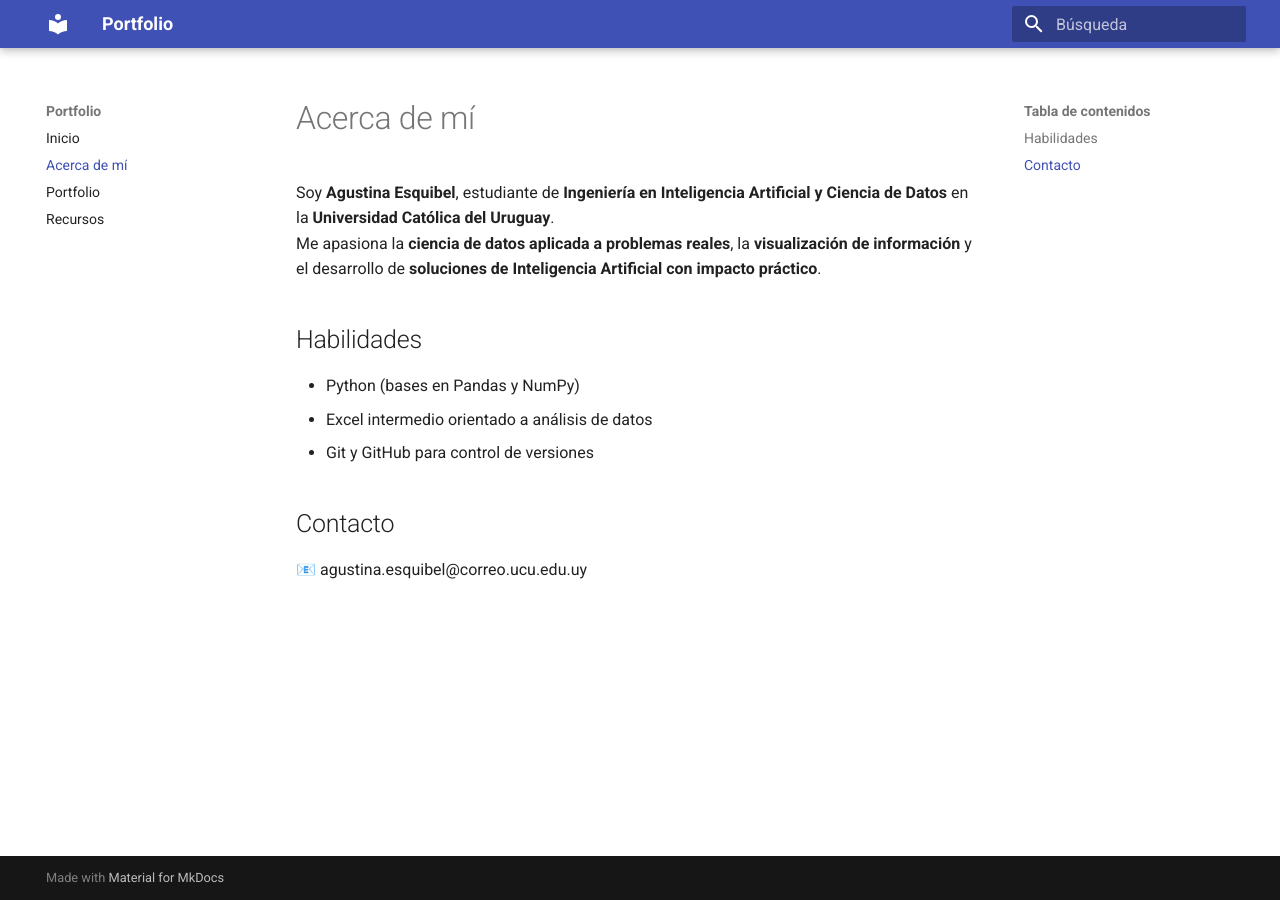
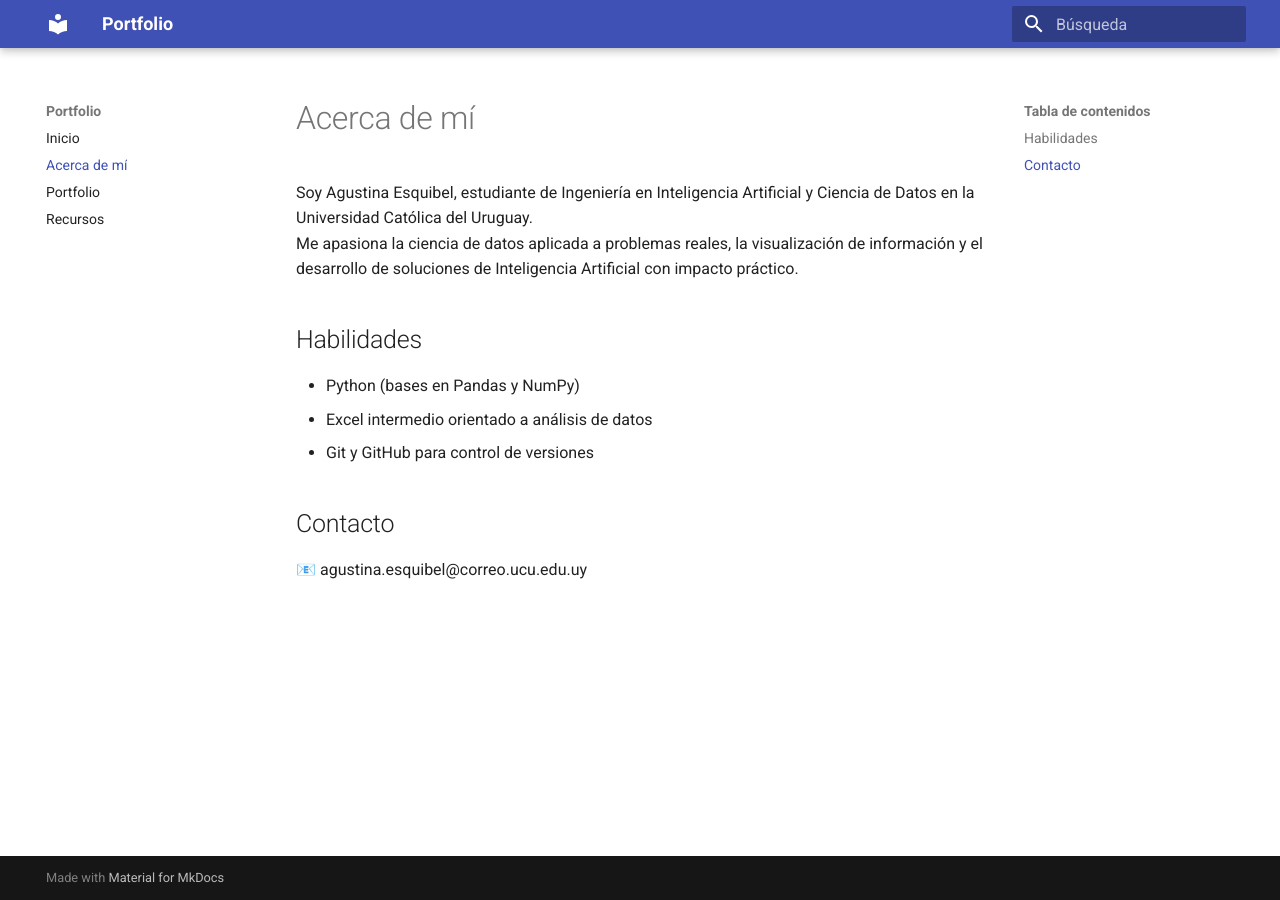
Before and after one commit to Agustina-Esquibel/Ingenieria-datos, an MkDocs documentation site: the page built from docs/acerca.md, in a window 1280 px wide. Built offline with MkDocs 1.6.1 and Material for MkDocs 9.7.7, drawn with Linux system fonts in a browser that asks for light colours.

```diff
--- a/docs/acerca.md
+++ b/docs/acerca.md
@@ -4,8 +4,8 @@ date: 2025-09-06
 ---
 
 # Acerca de mí
-Soy **Agustina Esquibel**, estudiante de **Ingeniería en Inteligencia Artificial y Ciencia de Datos** en la **Universidad Católica del Uruguay**.
-Me apasiona la **ciencia de datos aplicada a problemas reales**, la **visualización de información** y el desarrollo de **soluciones de Inteligencia Artificial con impacto práctico**.
+Soy Agustina Esquibel, estudiante de Ingeniería en Inteligencia Artificial y Ciencia de Datos en la Universidad Católica del Uruguay.
+Me apasiona la ciencia de datos aplicada a problemas reales, la visualización de información y el desarrollo de soluciones de Inteligencia Artificial con impacto práctico.
 
 ## Habilidades
 - Python (bases en Pandas y NumPy)
```
